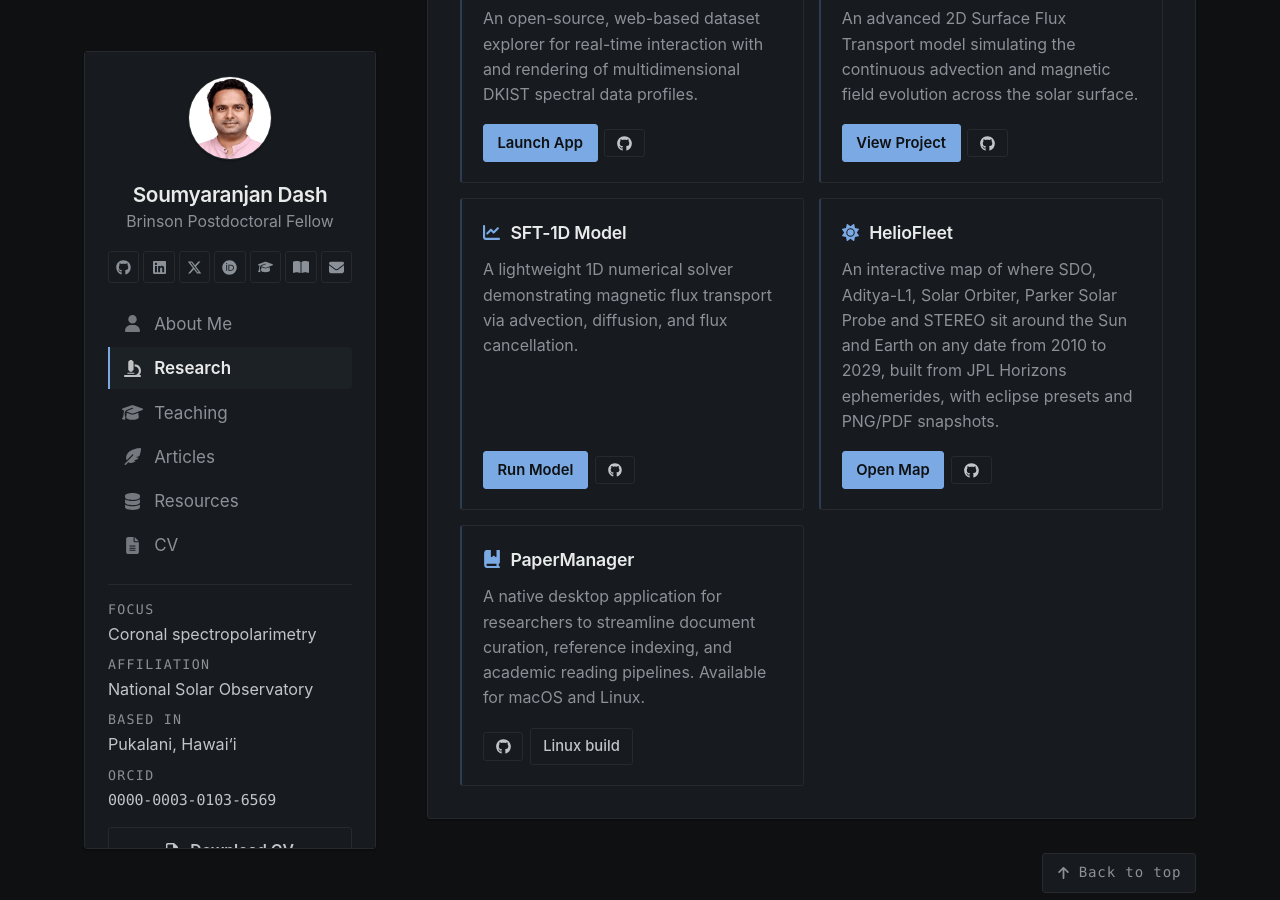
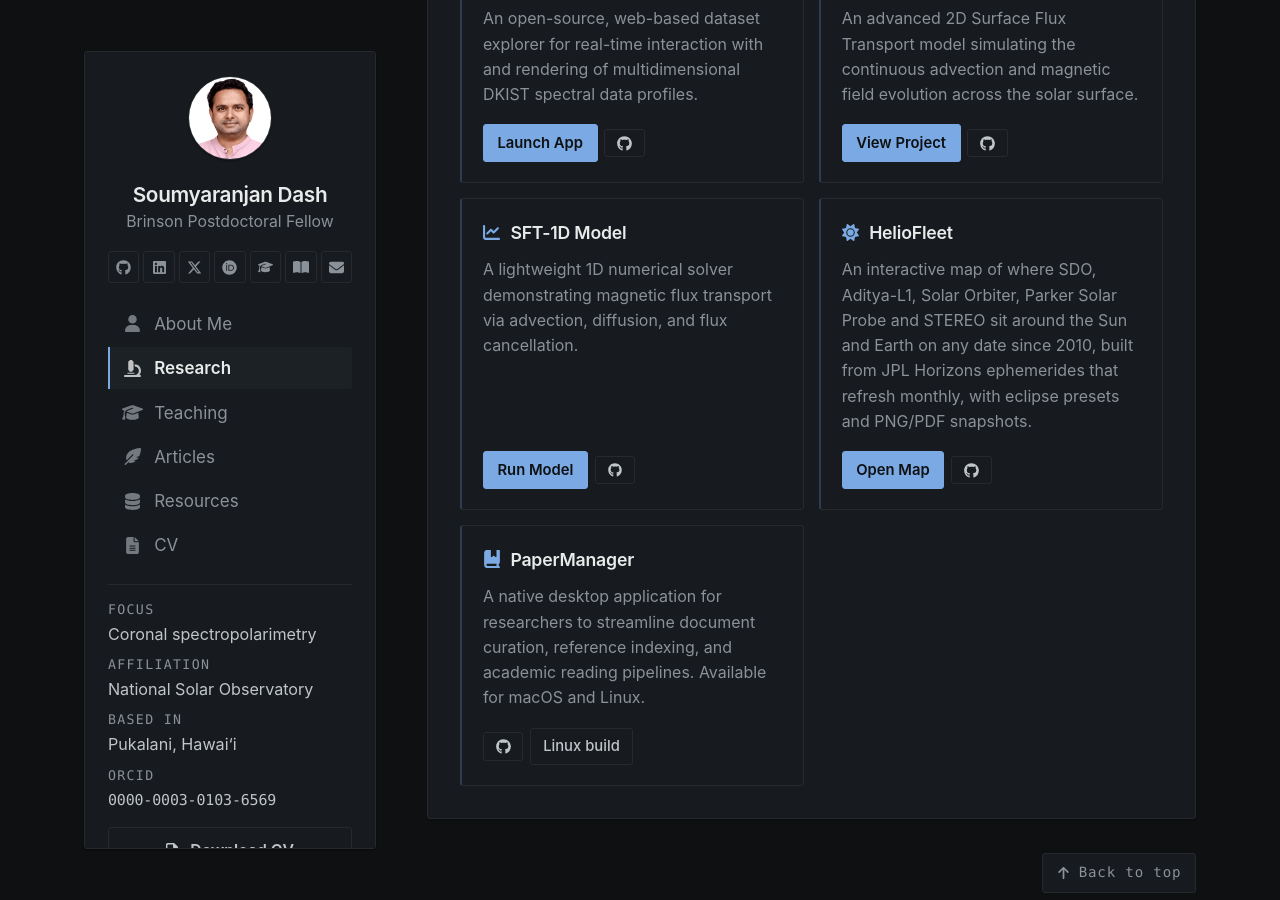
Before and after one commit to sr-dash/sr-dash.github.io, a Jekyll site: the page built from software/index.html, in a window 1280 px wide and 900 px high, scrolled down 472 px. Built offline with Jekyll 4.4.1, drawn with Linux system fonts in a browser that asks for light colours.

Commit message:
Describe HelioFleet coverage as open-ended
Its ephemerides now refresh monthly, so the card no longer names a fixed end year.

```diff
--- a/_data/projects.yml
+++ b/_data/projects.yml
@@ -43,8 +43,8 @@
   featured: false
   description: >-
     An interactive map of where SDO, Aditya-L1, Solar Orbiter, Parker Solar
-    Probe and STEREO sit around the Sun and Earth on any date from 2010 to
-    2029, built from JPL Horizons ephemerides, with eclipse presets and
+    Probe and STEREO sit around the Sun and Earth on any date since 2010,
+    built from JPL Horizons ephemerides that refresh monthly, with eclipse presets and
     PNG/PDF snapshots.
   demo:
     url: https://sr-dash.github.io/heliofleet/
```
